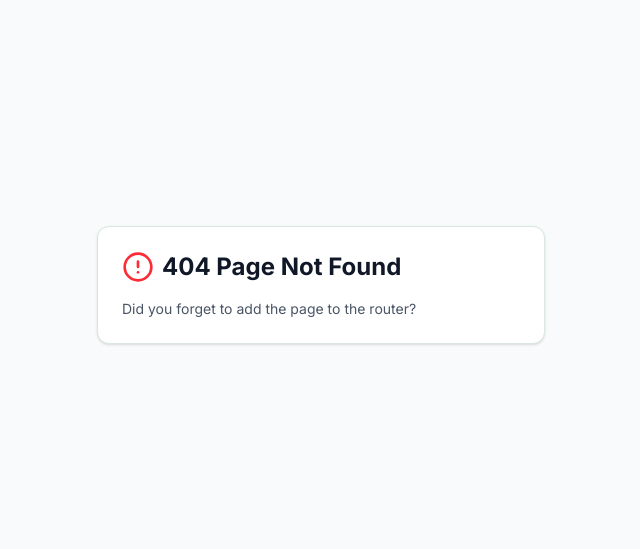
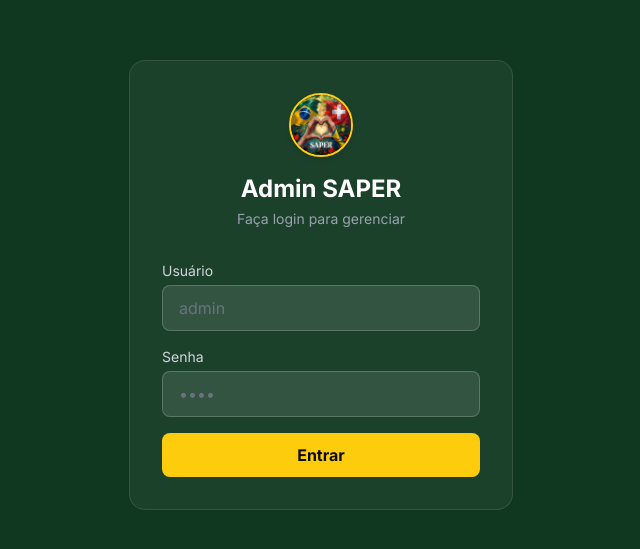
Before and after one commit to axndmathias/saper-ngo, a React (Vite) app: page /admin in a window 1280 px wide. Before the commit this address had no page. Shown: the part 115-664 px from the top of the page, without its empty margins (319-959 px from the left). Built offline with nearby package versions, Linux system fonts and the light colour scheme.

Commit message:
chore: B-19 B-20 B-21 - admin login + dashboard
- Create AuthContext (localStorage session)
- Admin login page at /admin (user: admin, pass: 1234)
- Admin dashboard with component grid
- Update router with protected routes

```diff
--- a/src/App.tsx
+++ b/src/App.tsx
@@ -3,8 +3,11 @@ import { QueryClient, QueryClientProvider } from "@tanstack/react-query";
 import { Toaster } from "@/components/ui/toaster";
 import { TooltipProvider } from "@/components/ui/tooltip";
 import { LanguageProvider } from "@/contexts/language-context";
+import { AuthProvider } from "@/contexts/auth-context";
 import NotFound from "@/pages/not-found";
 import Home from "@/pages/home";
+import AdminLogin from "@/pages/admin-login";
+import AdminDashboard from "@/pages/admin-dashboard";
 
 const queryClient = new QueryClient();
 
@@ -12,6 +15,8 @@ function Router() {
   return (
     <Switch>
       <Route path="/" component={Home} />
+      <Route path="/admin" component={AdminLogin} />
+      <Route path="/admin/dashboard" component={AdminDashboard} />
       <Route component={NotFound} />
     </Switch>
   );
@@ -21,12 +26,14 @@ function App() {
   return (
     <QueryClientProvider client={queryClient}>
       <LanguageProvider>
+        <AuthProvider>
           <TooltipProvider>
             <WouterRouter base={import.meta.env.BASE_URL.replace(/\/$/, "")}>
               <Router />
             </WouterRouter>
             <Toaster />
           </TooltipProvider>
+        </AuthProvider>
       </LanguageProvider>
     </QueryClientProvider>
   );
--- /dev/null
+++ b/src/contexts/auth-context.tsx
@@ -0,0 +1,46 @@
+import { createContext, useContext, useState, useEffect, type ReactNode } from "react";
+
+interface AuthContextType {
+  isAuthenticated: boolean;
+  login: (username: string, password: string) => boolean;
+  logout: () => void;
+}
+
+const AuthContext = createContext<AuthContextType>({
+  isAuthenticated: false,
+  login: () => false,
+  logout: () => {},
+});
+
+export function AuthProvider({ children }: { children: ReactNode }) {
+  const [isAuthenticated, setIsAuthenticated] = useState(false);
+
+  useEffect(() => {
+    const stored = localStorage.getItem("saper-admin-auth");
+    if (stored === "true") {
+      setIsAuthenticated(true);
+    }
+  }, []);
+
+  const login = (username: string, password: string) => {
+    if (username === "admin" && password === "1234") {
+      localStorage.setItem("saper-admin-auth", "true");
+      setIsAuthenticated(true);
+      return true;
+    }
+    return false;
+  };
+
+  const logout = () => {
+    localStorage.removeItem("saper-admin-auth");
+    setIsAuthenticated(false);
+  };
+
+  return (
+    <AuthContext.Provider value={{ isAuthenticated, login, logout }}>
+      {children}
+    </AuthContext.Provider>
+  );
+}
+
+export const useAuth = () => useContext(AuthContext);
--- /dev/null
+++ b/src/pages/admin-dashboard.tsx
@@ -0,0 +1,65 @@
+import { useLocation } from "wouter";
+import { useAuth } from "@/contexts/auth-context";
+import { FaHome, FaCalendarAlt, FaImages, FaHandsHelping, FaCommentDots, FaInfoCircle, FaEnvelope, FaCog, FaSignOutAlt } from "react-icons/fa";
+
+const components = [
+  { id: "hero", label: "Hero", icon: FaHome },
+  { id: "events", label: "Eventos", icon: FaCalendarAlt },
+  { id: "gallery", label: "Galeria", icon: FaImages },
+  { id: "causes", label: "Causas", icon: FaHandsHelping },
+  { id: "testimonials", label: "Depoimentos", icon: FaCommentDots },
+  { id: "about", label: "Sobre", icon: FaInfoCircle },
+  { id: "newsletter", label: "Newsletter", icon: FaEnvelope },
+  { id: "footer", label: "Rodapé", icon: FaCog },
+];
+
+export default function AdminDashboard() {
+  const { logout, isAuthenticated } = useAuth();
+  const [, setLocation] = useLocation();
+
+  if (!isAuthenticated) {
+    setLocation("/admin");
+    return null;
+  }
+
+  const handleLogout = () => {
+    logout();
+    setLocation("/admin");
+  };
+
+  return (
+    <div className="min-h-screen bg-primary">
+      <div className="border-b border-white/10">
+        <div className="container mx-auto px-4 md:px-6 py-4 flex items-center justify-between">
+          <h1 className="text-white text-xl font-bold">Admin SAPER</h1>
+          <button
+            onClick={handleLogout}
+            className="flex items-center gap-2 text-gray-400 hover:text-white transition-colors text-sm"
+          >
+            <FaSignOutAlt />
+            Sair
+          </button>
+        </div>
+      </div>
+
+      <div className="container mx-auto px-4 md:px-6 py-10">
+        <p className="text-gray-400 mb-8">Escolha um componente para gerenciar:</p>
+
+        <div className="grid grid-cols-2 md:grid-cols-3 lg:grid-cols-4 gap-4">
+          {components.map((comp) => {
+            const Icon = comp.icon;
+            return (
+              <button
+                key={comp.id}
+                className="flex flex-col items-center gap-3 bg-white/5 border border-white/10 rounded-xl p-6 hover:bg-white/10 hover:border-accent/50 transition-all text-center"
+              >
+                <Icon className="text-2xl text-accent" />
+                <span className="text-white text-sm font-medium">{comp.label}</span>
+              </button>
+            );
+          })}
+        </div>
+      </div>
+    </div>
+  );
+}
--- /dev/null
+++ b/src/pages/admin-login.tsx
@@ -0,0 +1,80 @@
+import { useState } from "react";
+import { useLocation } from "wouter";
+import { useAuth } from "@/contexts/auth-context";
+import saperLogo from "@/assets/saper_logo.png";
+
+export default function AdminLogin() {
+  const [username, setUsername] = useState("");
+  const [password, setPassword] = useState("");
+  const [error, setError] = useState("");
+  const { login, isAuthenticated } = useAuth();
+  const [, setLocation] = useLocation();
+
+  if (isAuthenticated) {
+    setLocation("/admin/dashboard");
+    return null;
+  }
+
+  const handleSubmit = (e: React.FormEvent) => {
+    e.preventDefault();
+    setError("");
+
+    if (!username || !password) {
+      setError("Preencha todos os campos");
+      return;
+    }
+
+    if (login(username, password)) {
+      setLocation("/admin/dashboard");
+    } else {
+      setError("Usuário ou senha incorretos");
+    }
+  };
+
+  return (
+    <div className="min-h-screen bg-primary flex items-center justify-center px-4">
+      <div className="bg-white/5 border border-white/10 rounded-2xl p-8 w-full max-w-sm">
+        <div className="flex flex-col items-center mb-8">
+          <img src={saperLogo} alt="SAPER" className="h-16 w-16 rounded-full object-cover border-2 border-accent shadow-md mb-4" />
+          <h1 className="text-white text-2xl font-bold">Admin SAPER</h1>
+          <p className="text-gray-400 text-sm mt-1">Faça login para gerenciar</p>
+        </div>
+
+        <form onSubmit={handleSubmit} className="space-y-4">
+          <div>
+            <label className="block text-sm text-gray-300 mb-1">Usuário</label>
+            <input
+              type="text"
+              value={username}
+              onChange={(e) => setUsername(e.target.value)}
+              className="w-full bg-white/10 border border-white/20 rounded-lg px-4 py-2.5 text-white placeholder-gray-500 focus:outline-none focus:border-accent transition-colors"
+              placeholder="admin"
+            />
+          </div>
+
+          <div>
+            <label className="block text-sm text-gray-300 mb-1">Senha</label>
+            <input
+              type="password"
+              value={password}
+              onChange={(e) => setPassword(e.target.value)}
+              className="w-full bg-white/10 border border-white/20 rounded-lg px-4 py-2.5 text-white placeholder-gray-500 focus:outline-none focus:border-accent transition-colors"
+              placeholder="••••"
+            />
+          </div>
+
+          {error && (
+            <p className="text-red-400 text-sm text-center">{error}</p>
+          )}
+
+          <button
+            type="submit"
+            className="w-full bg-accent text-accent-foreground font-bold py-2.5 rounded-lg hover:bg-white hover:text-primary transition-colors"
+          >
+            Entrar
+          </button>
+        </form>
+      </div>
+    </div>
+  );
+}
```
Lines whose indentation alone changed are shown as unchanged.
